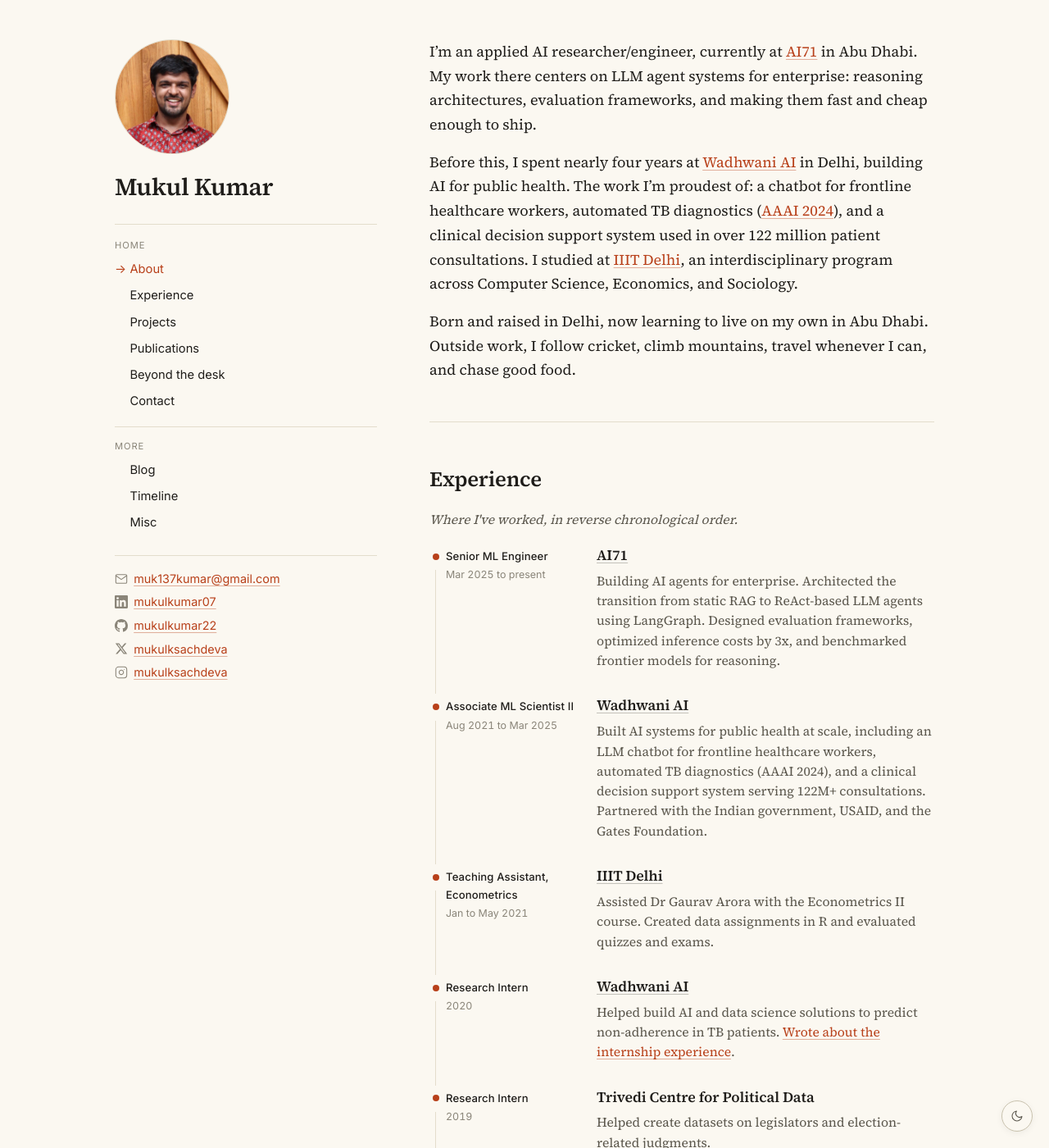
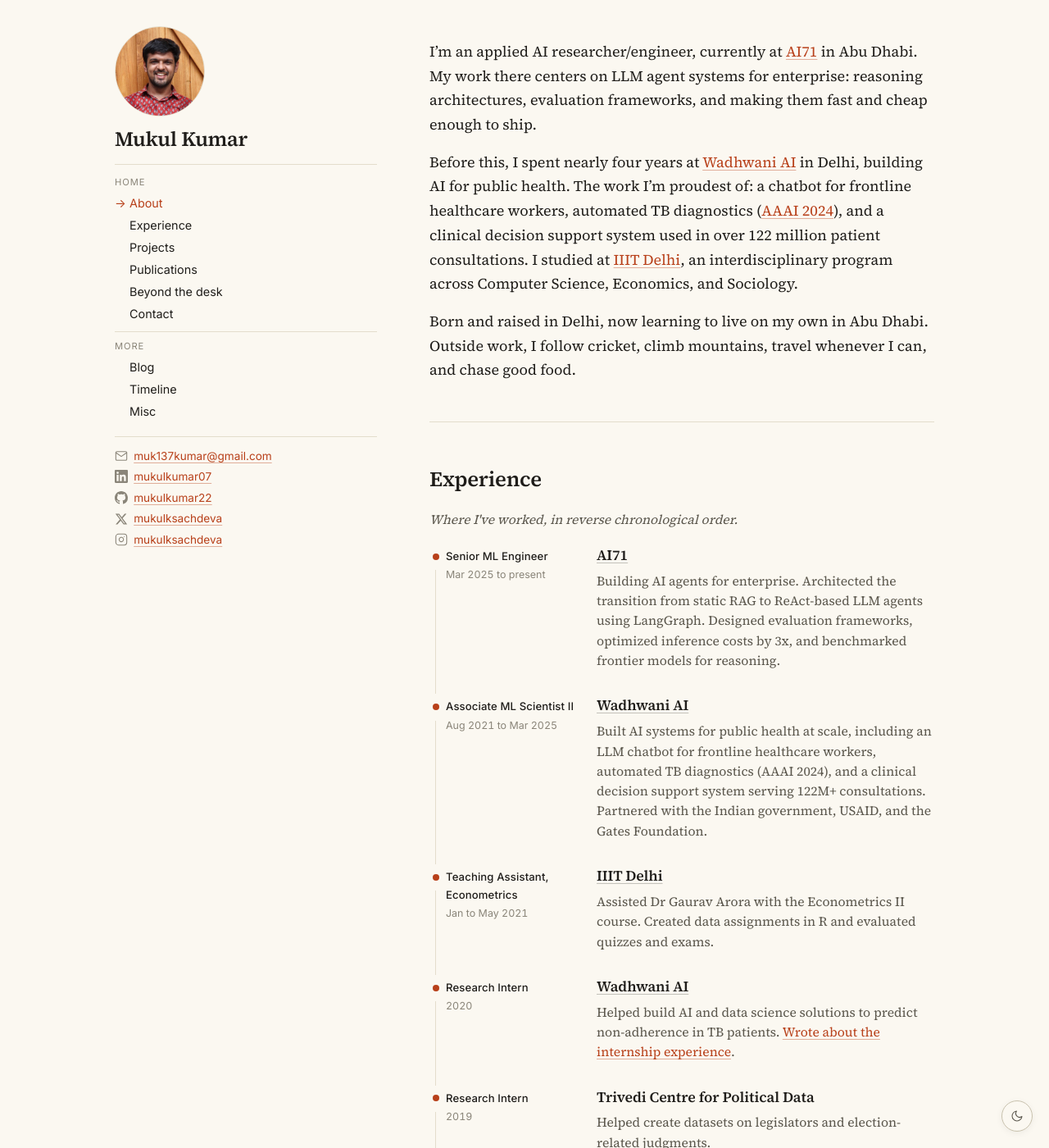
Before and after one commit to mukulkumar22/mukulkumar22.github.io, a Jekyll site: the page built from index.html, in a window 1280 px wide and 1400 px high. Shown: the whole window at 82% size. Built offline with Jekyll 4.4.1, drawn with Linux system fonts in a browser that asks for light colours.

Commit message:
Tighten sidebar spacing to fit in viewport
Shrink avatar, reduce paddings and gaps, and tweak font sizes so the
full sidebar fits without scrolling on standard laptop viewports.

```diff
--- a/assets/css/styles.css
+++ b/assets/css/styles.css
@@ -114,7 +114,7 @@
 .sidebar {
   position: sticky;
   top: 0;
-  padding: 3rem 0;
+  padding: 2rem 0 1.5rem;
   align-self: start;
   max-height: 100vh;
   overflow-y: auto;
@@ -125,12 +125,12 @@
 .sidebar-inner {
   display: flex;
   flex-direction: column;
-  gap: 1rem;
+  gap: 0.65rem;
 }
 
 .avatar {
-  width: 140px;
-  height: 140px;
+  width: 110px;
+  height: 110px;
   border-radius: 50%;
   background: var(--bg-elev);
   border: 1px solid var(--rule);
@@ -138,7 +138,7 @@
   align-items: center;
   justify-content: center;
   overflow: hidden;
-  margin-bottom: 0.5rem;
+  margin-bottom: 0.25rem;
 }
 
 .avatar img {
@@ -158,7 +158,7 @@
 
 .name {
   font-family: var(--font-serif);
-  font-size: 1.85rem;
+  font-size: 1.55rem;
   font-weight: 600;
   letter-spacing: -0.015em;
   line-height: 1.1;
@@ -184,18 +184,18 @@
 .sidebar-nav {
   display: flex;
   flex-direction: column;
-  gap: 0.1rem;
-  margin-top: 0.75rem;
-  padding-top: 1rem;
+  gap: 0;
+  margin-top: 0.35rem;
+  padding-top: 0.75rem;
   border-top: 1px solid var(--rule);
 }
 
 .sidebar-nav a {
   font-family: var(--font-sans);
-  font-size: 0.92rem;
+  font-size: 0.9rem;
   color: var(--fg);
   text-decoration: none;
-  padding: 0.2rem 0;
+  padding: 0.1rem 0;
   display: inline-block;
   width: max-content;
   position: relative;
@@ -220,14 +220,14 @@
 .sidebar-links {
   list-style: none;
   padding: 0;
-  margin: 0.5rem 0 0;
-  padding-top: 1rem;
+  margin: 0.35rem 0 0;
+  padding-top: 0.75rem;
   border-top: 1px solid var(--rule);
   display: flex;
   flex-direction: column;
-  gap: 0.3rem;
+  gap: 0.2rem;
   font-family: var(--font-sans);
-  font-size: 0.9rem;
+  font-size: 0.85rem;
 }
 
 .sidebar-links li {
@@ -770,8 +770,8 @@
 }
 
 .nav-label.nav-label-spaced {
-  margin-top: 0.85rem;
-  padding-top: 0.85rem;
+  margin-top: 0.5rem;
+  padding-top: 0.5rem;
   border-top: 1px solid var(--rule);
 }
 
```
